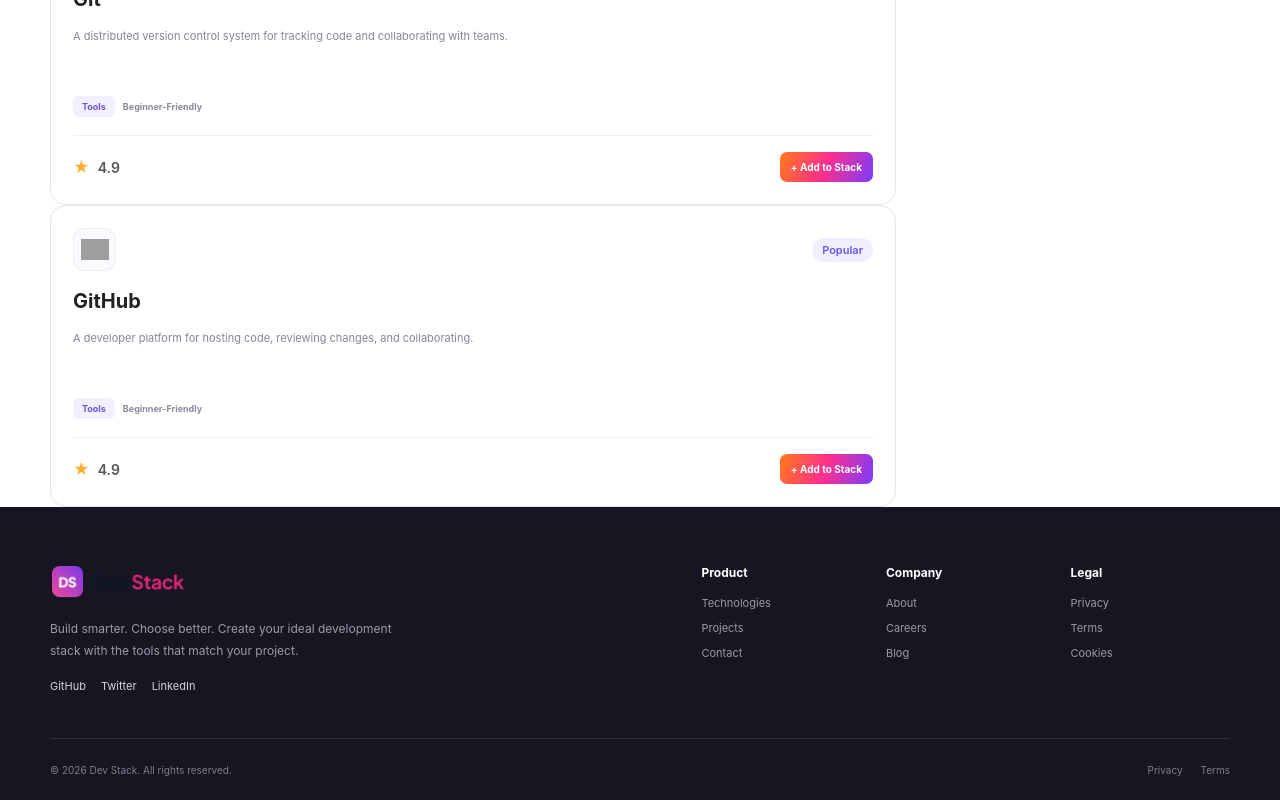
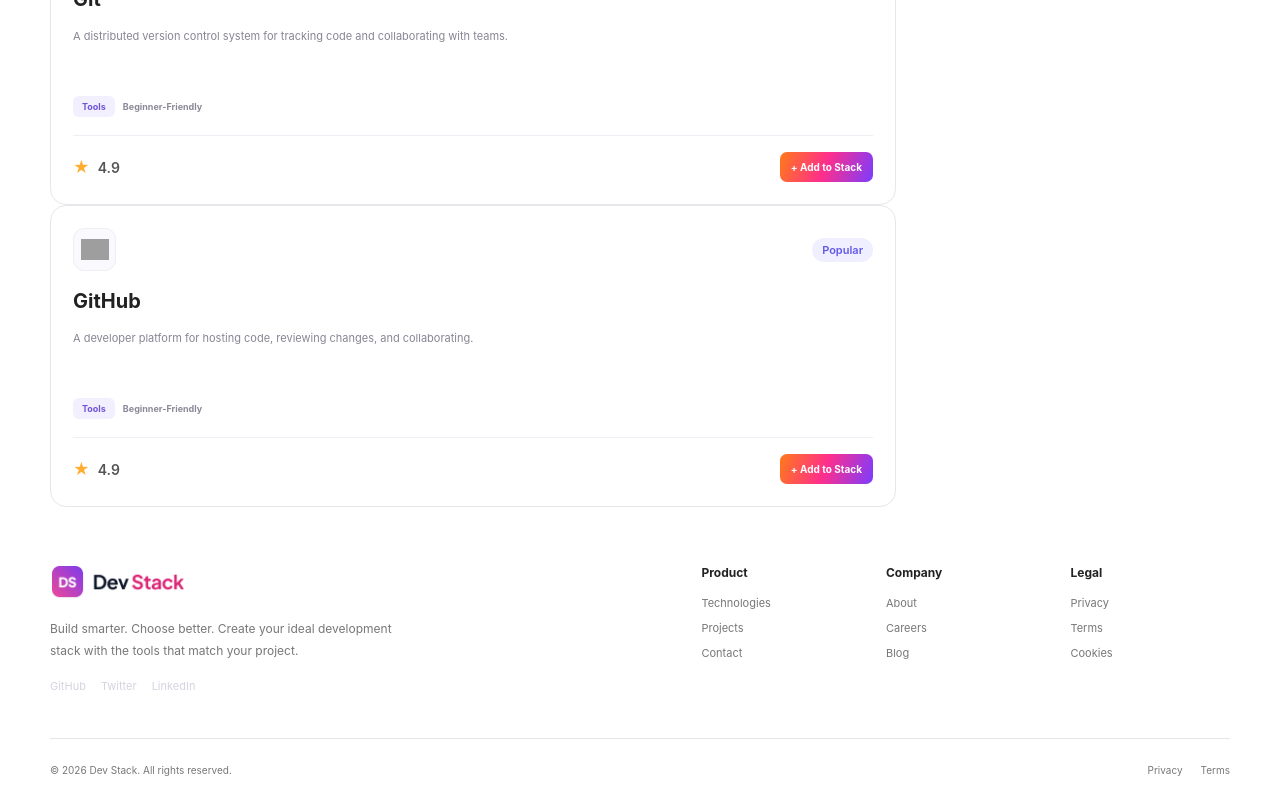
Before and after one commit to hossain-dev68/Assignment05_PH, a React (Vite) app: page / in a window 1280 px wide. Shown: the part 3861-4661 px from the top of the page. Built offline with nearby package versions, Linux system fonts and the light colour scheme; grey boxes are pictures that could not be loaded.

Commit message:
Update footer background to white

```diff
--- a/src/components/Footer.css
+++ b/src/components/Footer.css
@@ -1,7 +1,8 @@
 /* Footer */
+
 .footer {
-  background: #171522;
-  color: #fff;
+  background: #ffffff;
+  color: #171522;
   padding-top: 58px;
 }
 
@@ -11,6 +12,7 @@
   gap: 70px;
   padding-bottom: 45px;
 }
+
 .footer-logo {
   display: inline-flex;
   align-items: center;
@@ -30,7 +32,7 @@
 
 .footer-brand p {
   max-width: 370px;
-  color: #9d9aa8;
+  color: #777;
   font-size: 12px;
   line-height: 1.8;
 }
@@ -50,20 +52,21 @@
 .footer-links h4 {
   font-size: 12px;
   margin-bottom: 5px;
+  color: #222;
 }
 
 .footer-links a {
-  color: #9d9aa8;
+  color: #777;
   font-size: 11px;
 }
 
 .footer-bottom {
   min-height: 62px;
-  border-top: 1px solid #302c3b;
+  border-top: 1px solid #e5e5e5;
   display: flex;
   align-items: center;
   justify-content: space-between;
-  color: #817d8c;
+  color: #777;
   font-size: 10px;
 }
 
@@ -73,7 +76,7 @@
 }
 
 @media (max-width: 430px) {
-.footer-links {
+  .footer-links {
     gap: 15px;
   }
 }
```
